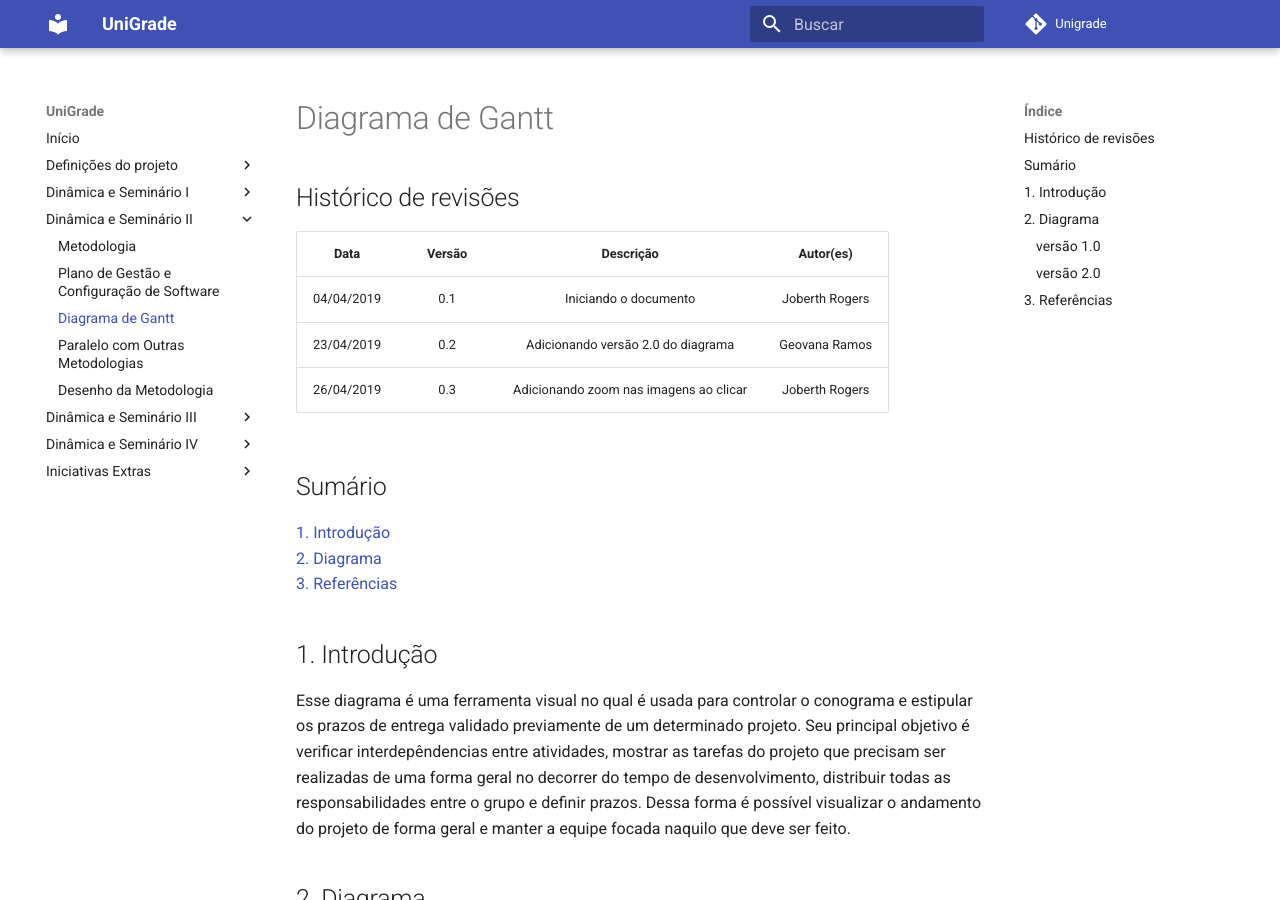
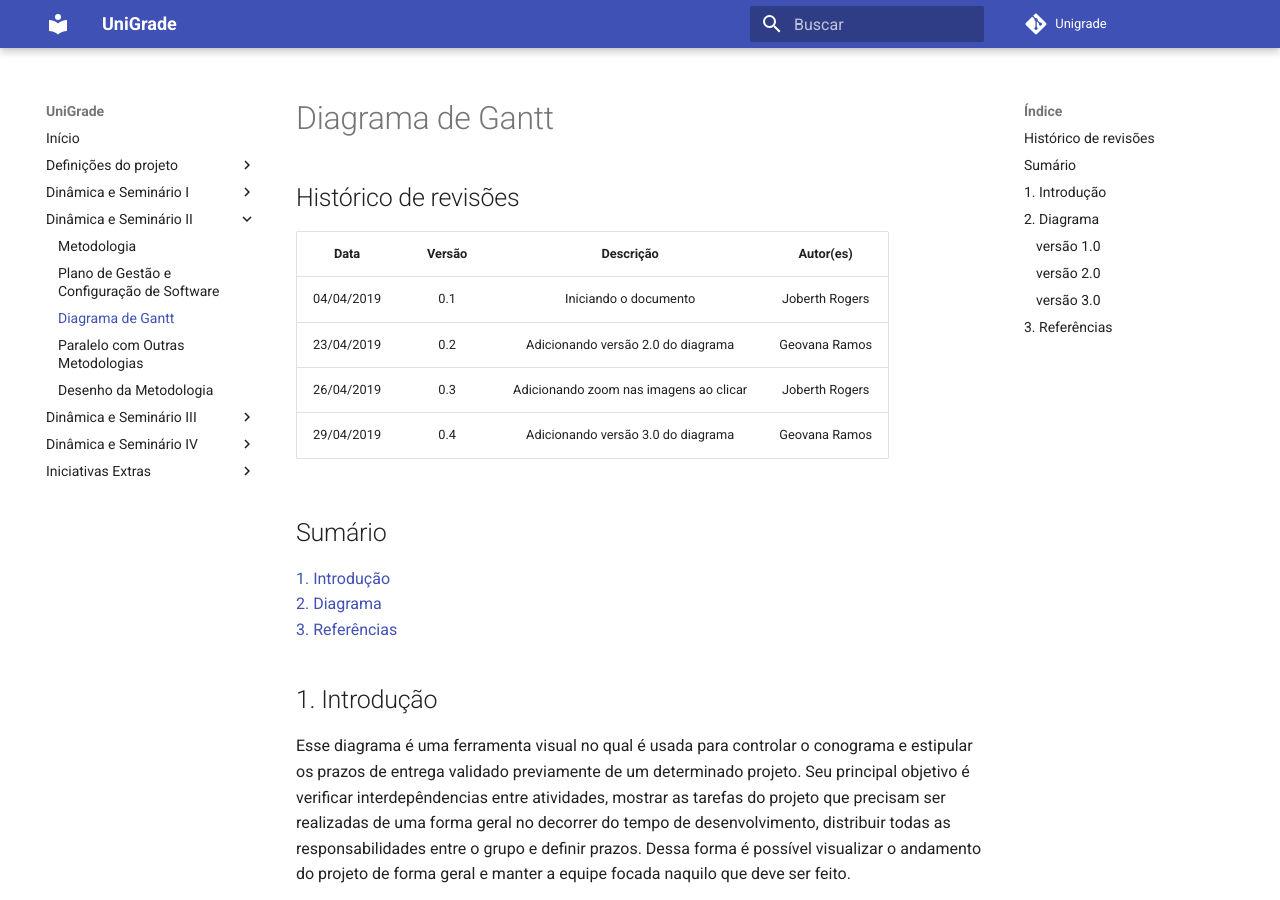
Before and after one commit to ads-unigrade-2019-1/Wiki, an MkDocs documentation site: the page built from docs/dinamica02/DiagramaGantt.md, in a window 1280 px wide and 900 px high. Built offline with MkDocs 1.6.1 and Material for MkDocs 9.7.7, drawn with Linux system fonts in a browser that asks for light colours.

Commit message:
Added new version of Gantt chart

```diff
--- a/docs/dinamica02/DiagramaGantt.md
+++ b/docs/dinamica02/DiagramaGantt.md
@@ -6,6 +6,7 @@
 |04/04/2019|   0.1    | Iniciando o documento       |   Joberth Rogers  |
 |23/04/2019|   0.2    | Adicionando versão 2.0 do diagrama       |   Geovana Ramos  |
 | 26/04/2019 | 0.3 | Adicionando zoom nas imagens ao clicar | Joberth Rogers |
+| 29/04/2019 | 0.4 | Adicionando versão 3.0 do diagrama | Geovana Ramos |
 
 ## Sumário
 [1. Introdução](#1-introducao) <br>
@@ -21,7 +22,9 @@
 #### versão 1.0
 [![Diagrama de Gantt 1.0](img/DiagramaGantt1.jpg)](img/DiagramaGantt1.jpg)
 #### versão 2.0
-[![Diagrama de Gantt 2.0](img/DiagramaGantt2.png)](img/DiagramaGantt2.png)
+[![Diagrama de Gantt 2.0](img/GanttChart2.png)](img/GanttChart2.png)
+#### versão 3.0
+[![Diagrama de Gantt 3.0](img/GanttChart3.png)](img/GanttChart3.png)
 
 ## 3. Referências
 
```
Also changed, not shown: docs/dinamica02/img/DiagramaGantt2.png (deleted), docs/dinamica02/img/GanttChart2.png (added), docs/dinamica02/img/GanttChart3.png (added).
